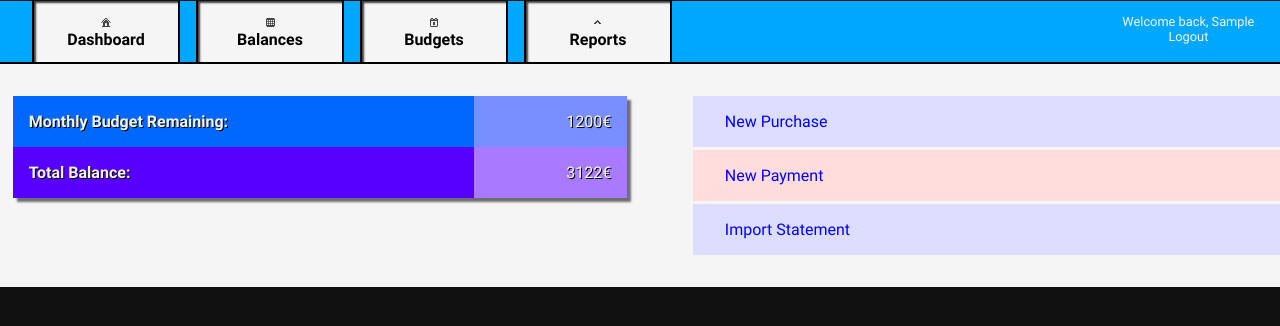
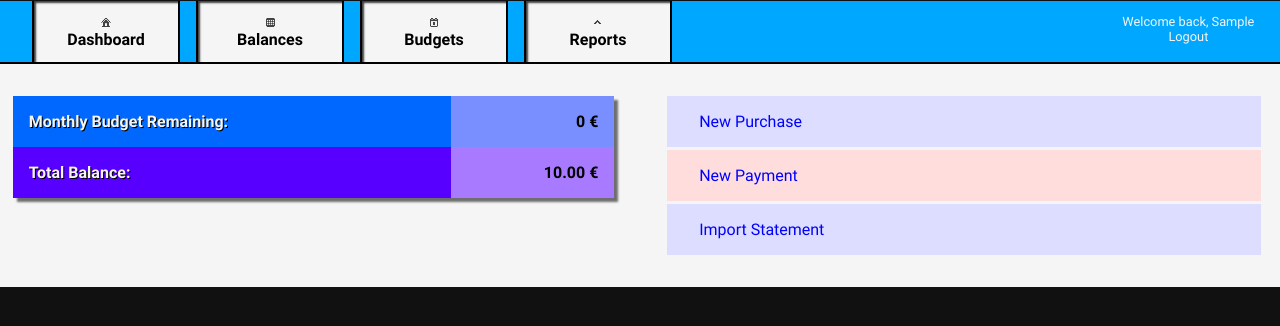
Before and after one commit to danladds/opencrunch, a Django app: page / in a window 1280 px wide. Shown: the top 326 px of the page. Run offline with Django 3.2, Linux system fonts and the light colour scheme; a user stored in the database is signed in; tables that the repository leaves empty hold one stand-in row (values such as "Sample post"); some libraries are stand-ins or nearby versions.

Commit message:
Some misc fixes.

```diff
--- a/ocaccounts/models/fundamentals.py
+++ b/ocaccounts/models/fundamentals.py
@@ -3,6 +3,7 @@ from django.template.defaultfilters import default
 from polymorphic.models import PolymorphicModel
 from django.db.models.query_utils import Q
 from datetime import datetime
+from decimal import Decimal
 
 # Basic financial objects
 
@@ -131,7 +132,7 @@ class Category(Model):
         ('L', lambda self: (self.charge_set.instance_of(Charge))),
         ('Y', lambda self: (self.charge_set.instance_of(Charge).filter(dateMade__year=datetime.now().year))),
         ('M', lambda self: (self.charge_set.instance_of(Charge).filter(dateMade__month=datetime.now().month))),
-        ('W', lambda self: (self.charge_set.instance_of(Charge).filter(dateMade__year=datetime.now().year))),
+        ('W', lambda self: (self.charge_set.instance_of(Charge).filter(dateMade__week=datetime.now().isocalendar()[1]))),
         ('D', lambda self: (self.charge_set.instance_of(Charge).filter(dateMade__year=datetime.now().year))),
     )
 
@@ -145,6 +146,13 @@ class Category(Model):
 
         return total if total is not None else 0
 
+    def remainingBudget(self, period=''):
+        period = self.budgetPeriod if (period == '') else period
+        budget = self.scaleBudget(period)
+        spend = self.getSpend(period)
+
+        return budget - spend
+
     def scaleBudget(self, period):
         budget = self.budget
 
@@ -156,13 +164,13 @@ class Category(Model):
         if (period == 'L' or self.budgetPeriod == 'L'): return 0
         # Lifetime can't be scaled to anything else for infinity reasons
 
-        if(self.period == 'M'): budget = budget / 12
-        if(self.period == 'W'): budget = budget / 52
-        if(self.period == 'D'): budget = budget / 365
+        if(self.budgetPeriod == 'M'): budget = budget * Decimal('12.00')
+        if(self.budgetPeriod == 'W'): budget = budget * Decimal('52.00')
+        if(self.budgetPeriod == 'D'): budget = budget * Decimal('365.00')
 
-        if(period == 'M'): budget = budget / 12
-        if(period == 'W'): budget = budget / 52
-        if(period == 'D'): budget = budget / 365
+        if(period == 'M'): budget = budget / Decimal('12.00')
+        if(period == 'W'): budget = budget / Decimal('52.00')
+        if(period == 'D'): budget = budget / Decimal('365.00')
 
         # Caveat - obviously this returns an average
         return budget
@@ -183,7 +191,7 @@ class Category(Model):
 # Unipolar, always registers a deducation from balance with payee
 # Someone charging us for something
 class Charge(PolymorphicModel):
-    description = TextField(max_length=1000)
+    description = TextField(max_length=1000, blank=True)
     quantity = DecimalField(max_digits=12, decimal_places=2)
     category = ForeignKey(Category, on_delete=PROTECT, blank=True, null=True)
 
@@ -191,6 +199,8 @@ class Charge(PolymorphicModel):
     source = ForeignKey(Entity, on_delete=PROTECT, related_name='source_set')
     dateMade = DateField('Date Made')
     invoice = ForeignKey(Invoice, on_delete=PROTECT, blank=True, null=True)
+
+    gift = BooleanField(default=False)
 
     def __str__(self):
         return (self.description[:77] + '..') if len(self.description) > 80 else self.description
--- a/ocaccounts/static/ocaccounts/style.css
+++ b/ocaccounts/static/ocaccounts/style.css
@@ -106,8 +106,7 @@ textarea {
 .pane {
   margin-top: 2em;
   float: left;
-  width: 48%;
-  margin-right: 1%;
+  width: 47%;
   padding-left: 1%;
 }
 
@@ -162,8 +161,8 @@ textarea {
 
 .dash-stats-budget td {
   background-color: #7A8FFF;
-  color: whitesmoke;
-  text-shadow: 1px 1px black;
+  color: black;
+  font-weight: bold;
 }
 
 .dash-stats-balance th {
@@ -174,8 +173,8 @@ textarea {
 
 .dash-stats-balance td {
   background-color: #A87AFF;
-  color: whitesmoke;
-  text-shadow: 1px 1px black;
+  color: black;
+  font-weight: bold;
 }
 
 .blockmenu {
@@ -403,3 +402,31 @@ body .ui-dialog input, select, textarea {
 .charge-delete {
 	cursor: pointer;
 }
+
+#out-of-budget table {
+  width: 100%;
+  border-collapse: collapse;
+  box-shadow: 1px 1px 1px 0px rgba(0,0,0,0.75);
+}
+
+#out-of-budget th {
+  text-align: left;
+  padding: 0.5em;
+}
+
+#out-of-budget td {
+  padding: 0.4em;
+  border: 1px solid #ccc;
+}
+
+#out-of-budget td:nth-child(4) {
+  text-align: right;
+}
+
+#out-of-budget th:nth-child(4) {
+  text-align: right;
+}
+
+#out-of-budget td:nth-child(4):after {
+  content: " €"
+}
--- a/ocaccounts/templates/ocaccounts/dashboard.html
+++ b/ocaccounts/templates/ocaccounts/dashboard.html
@@ -3,8 +3,8 @@
 {% block leftcontent %}
 	<div id="dash-stats" class="box">
 		<table>
-			<tr class="dash-stats-budget"><th>Monthly Budget Remaining:</th><td>{{ safespend }}€</td></tr>
-			<tr class="dash-stats-balance"><th>Total Balance:</th><td>{{ totalbalance }}€</td></tr>
+			<tr class="dash-stats-budget"><th>Monthly Budget Remaining:</th><td>{{ safespend }} €</td></tr>
+			<tr class="dash-stats-balance"><th>Total Balance:</th><td>{{ totalbalance }} €</td></tr>
 		</table>
 	</div>
 	<div id="dash-budgets">
--- a/ocaccounts/urls.py
+++ b/ocaccounts/urls.py
@@ -1,5 +1,5 @@
 from django.urls import path
-from ocaccounts.views import Dashboard, Entities, Categories, EntityAccount, Reports
+from ocaccounts.views import Dashboard, Entities, Categories, EntityAccount, Reports, OutOfBudget
 from django.urls.conf import include
 from ocaccounts.views.charges import NewChargeSuccess, NewCharge, NewTransaction,\
     DeleteSuccess, DeleteCharge, ImportStatement
@@ -10,10 +10,11 @@ urlpatterns = [
     path('', Dashboard.as_view(), name='dashboard'),
     path('balances/', Entities.as_view(), name='entities'),
     path('categories/', Categories.as_view(), name='categories'),
+    path('out-of-budget/', OutOfBudget.as_view(), name='outofbudget'),
     path('balance/<int:pk>/', EntityAccount.as_view(), name='balance'),
     path('reports/', Reports.as_view(), name='reports'),
     path('purchase/new/', NewCharge.as_view(), name='newpurchase'),
-    path('purchase/new/success/', NewChargeSuccess.as_view(), name='newpurchasesuccess'),
+    path('purchase/new/success/<int:pk>/', NewChargeSuccess.as_view(), name='newpurchasesuccess'),
     path('statement/import/', ImportStatement.as_view(), name='importstatement'),
     path('newpayment/', NewTransaction.as_view(), name='newpayment'),
     path('charge/delete/<int:pk>/', DeleteCharge.as_view(), name='deletecharge'),
--- a/ocaccounts/views/dashboard.py
+++ b/ocaccounts/views/dashboard.py
@@ -5,14 +5,28 @@ from django.http import HttpResponse
 from django.contrib.auth.mixins import LoginRequiredMixin
 from django.template import loader
 from django.urls import reverse_lazy
+from ocaccounts.models.fundamentals import Entity, Category
+from decimal import Decimal, ROUND_UP
 
 class Dashboard(LoginRequiredMixin, View):
     def get(self, request):
 
-        safespend = 1200
-        totalbalance = 3122
+        totalbalance = Decimal('0.00')
+        totalBudget = Decimal('0.00')
+        totalSpend = Decimal('0.00')
+        remainingBudget = Decimal('0.00')
+
+        for entity in Entity.objects.all():
+            totalbalance = totalbalance + entity.balance
+
+        for category in Category.objects.all():
+            if (category.budgetPeriod == 'L'): continue
+            totalBudget = category.scaleBudget(('M')) + totalBudget
+            totalSpend = category.getSpend('M') + totalSpend
+
+        remainingBudget = totalBudget - totalSpend
 
         return HttpResponse(render(request, 'ocaccounts/dashboard.html', {
-            'safespend' : safespend,
+            'safespend' : remainingBudget.quantize(Decimal('0'), rounding=ROUND_UP),
             'totalbalance' : totalbalance
         }))
```
Also changed, not shown: ocaccounts/admin.py (+10 -10 lines), ocaccounts/templates/ocaccounts/categories.html (+7 -3 lines), ocaccounts/views/categories.py (+18 -1 lines), ocaccounts/views/reports.py (+9 -1 lines).
